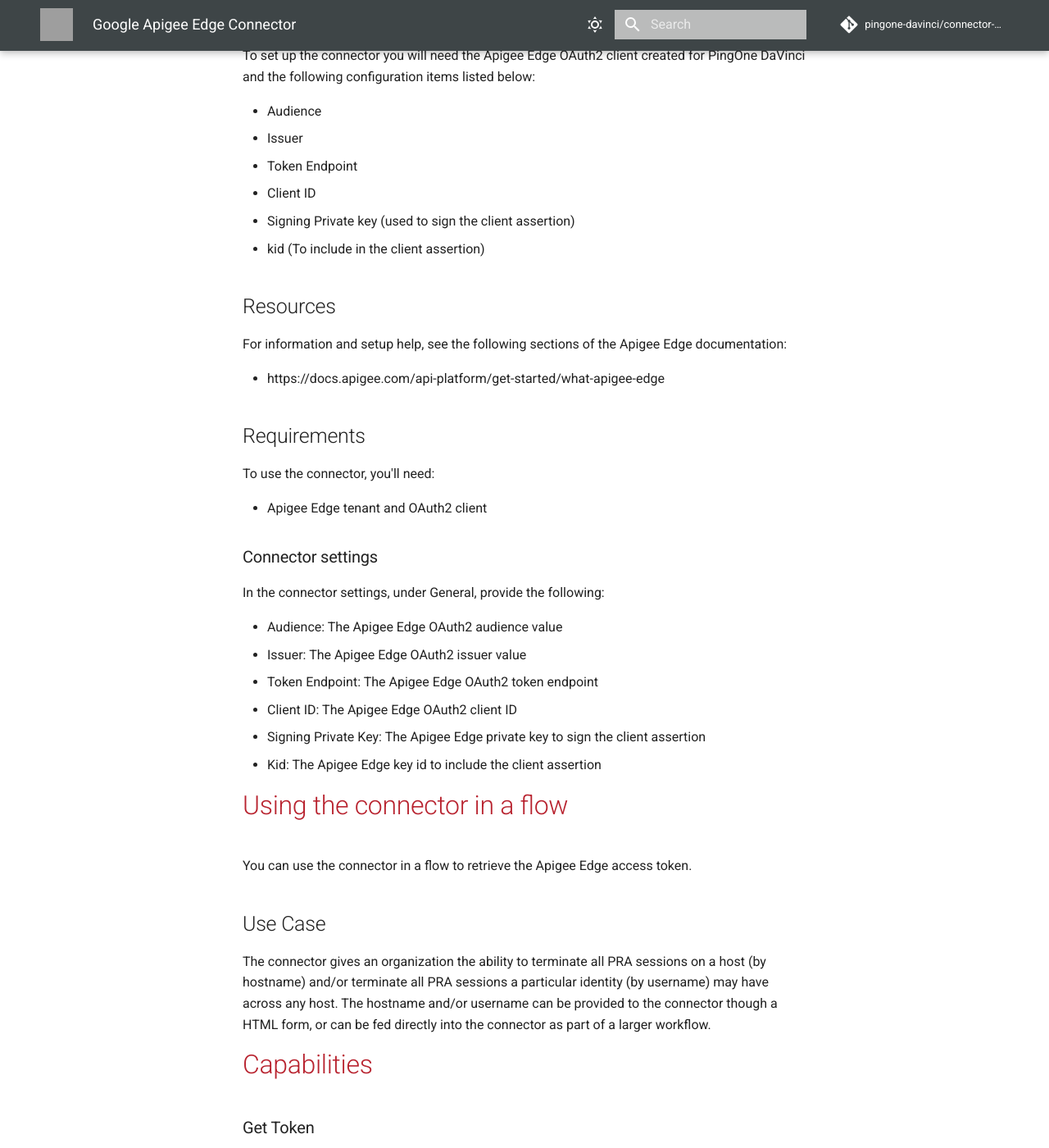
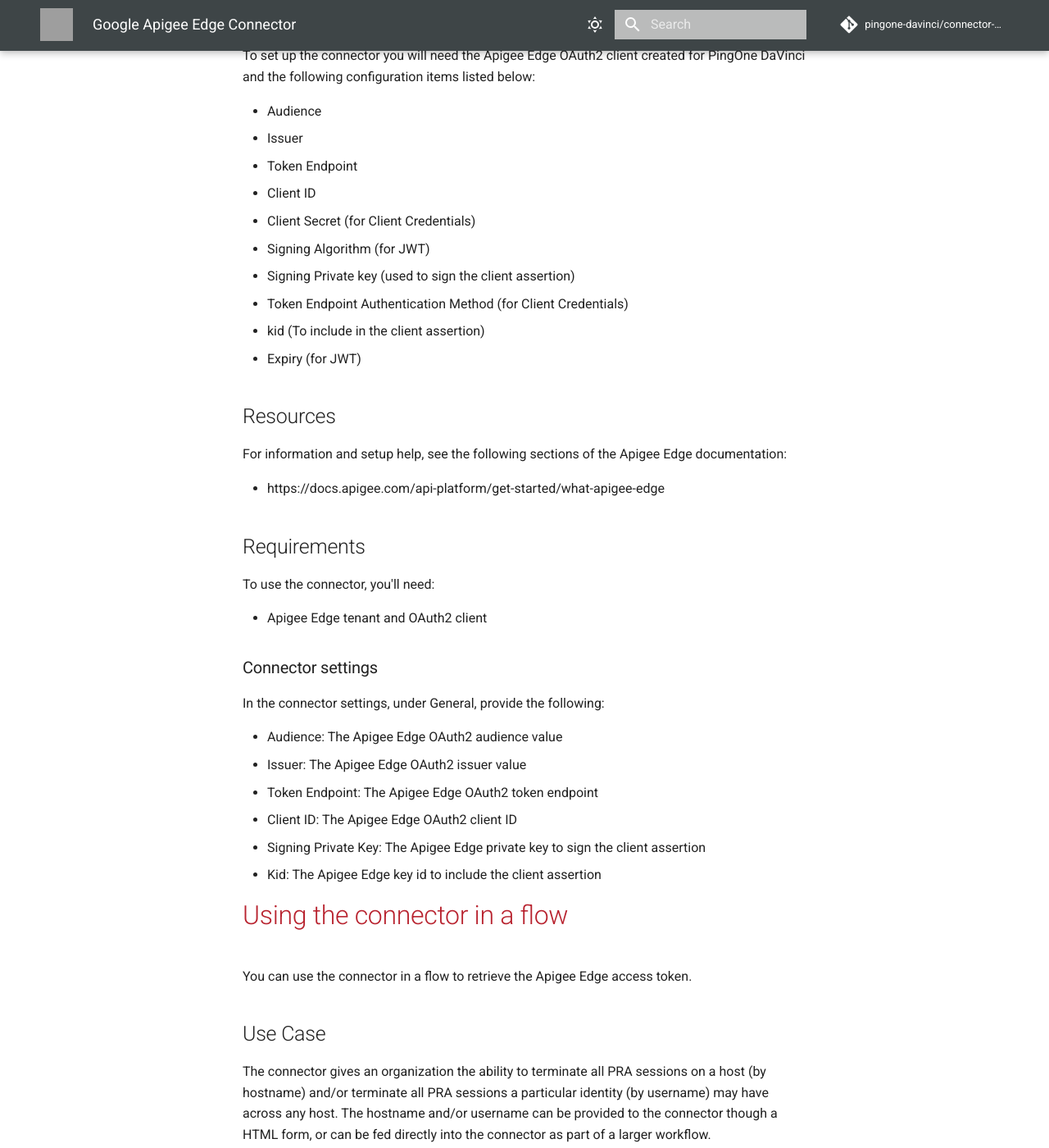
Before and after one commit to pingone-davinci/documentation, an MkDocs documentation site: the page built from docs/apigee/README.md, in a window 1280 px wide and 1400 px high, scrolled down 551 px. Shown: the whole window at 82% size. Built offline with MkDocs 1.6.1 and Material for MkDocs 9.7.7, drawn with Linux system fonts in a browser that asks for light colours; comment, search, counter and statistics services are not loaded; some of the changed text lies outside the part shown; grey boxes are pictures that could not be loaded.

Commit message:
Update README.md

```diff
--- a/docs/apigee/README.md
+++ b/docs/apigee/README.md
@@ -18,8 +18,12 @@
 * Issuer
 * Token Endpoint
 * Client ID
+* Client Secret (for Client Credentials)
+* Signing Algorithm (for JWT)
 * Signing Private key (used to sign the client assertion)
+* Token Endpoint Authentication Method (for Client Credentials)
 * kid (To include in the client assertion)
+* Expiry (for JWT)
 
 
 ## Resources
@@ -58,7 +62,12 @@
 
 # Capabilities
 
-### Get Token
+### Get Token witj JWT
 
 
 Returns the the Apigee Edge token for the specified client
+
+### Get Token with Client Credentials
+
+
+Returns the the Apigee Edge token for the specified client
```
